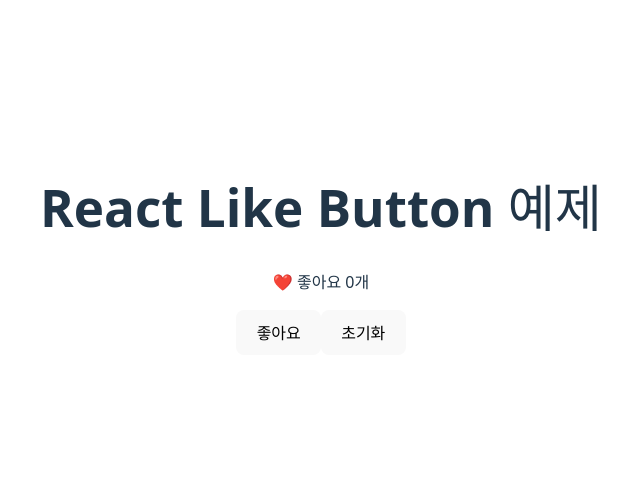
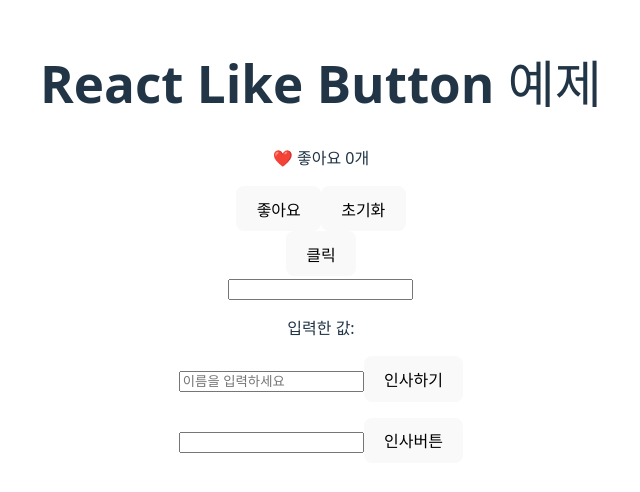
Before and after one commit to Jeontaesu/react-app, a React (Vite) app: page / in a window 1280 px wide. Shown: the part 150-642 px from the top of the page, without its empty margins (319-959 px from the left). Built offline with nearby package versions, Linux system fonts and the light colour scheme.

Commit message:
2단계. 컴포넌트와 상태 관리

```diff
--- a/src/App.jsx
+++ b/src/App.jsx
@@ -1,4 +1,8 @@
 import "./App.css";
+import EventExample from "./components/EventExample";
+import FormPractice from "./components/FormPractice";
+import GreetingForm from "./components/GreetingForm";
+import InputExample from "./components/InputExample";
 import LikeButton from "./components/LikeButton";
 
 function App() {
@@ -6,6 +10,10 @@ function App() {
         <div>
             <h1>React Like Button 예제</h1>
             <LikeButton />
+            <EventExample />
+            <InputExample />
+            <GreetingForm />
+            <FormPractice />
         </div>
     )
 }
--- /dev/null
+++ b/src/components/EventExample.jsx
@@ -0,0 +1,9 @@
+// onClick 사용 예제
+export default function EventExample() {
+  const handleClick = () => {
+    alert('버튼이 클릭되었습니다.!');
+  }
+  return (
+    <button onClick={handleClick}>클릭</button>
+  )
+}
--- /dev/null
+++ b/src/components/FormPractice.jsx
@@ -0,0 +1,22 @@
+import { useState } from "react"
+
+export default function FormPractice() {
+    const [name, setName] = useState('');
+    const [greeting, setGreeting] = useState('');
+
+    const handleChange = (e) => {
+        setName(e.target.value);
+    }
+
+    const handleSubmit = () => {
+        setGreeting(`${name}님 반갑습니다!`)
+    }
+
+  return (
+    <div>
+        <input type="text" value={name} onChange={handleChange}/>
+        <button onClick={handleSubmit}>인사버튼</button>
+        <p>{greeting}</p>
+    </div>
+  )
+}
--- /dev/null
+++ b/src/components/GreetingForm.jsx
@@ -0,0 +1,22 @@
+import { useState } from "react"
+
+export default function GreetingForm() {
+    const [name, setName] = useState('');
+    const [greeting, setGreeting] = useState('');
+
+    const handleChange = (e) => {
+        setName(e.target.value);
+    }
+
+    const handleSubmit = () => {
+        setGreeting(`안녕하세요, ${name}님!`);
+    }
+
+  return (
+    <div>
+        <input type="text" placeholder="이름을 입력하세요" value={name} onChange={handleChange}/>
+        <button onClick={handleSubmit}>인사하기</button>
+        <p>{greeting}</p>
+    </div>
+  )
+}
--- /dev/null
+++ b/src/components/InputExample.jsx
@@ -0,0 +1,17 @@
+import { useState } from "react"
+
+//사용자 입력 다루기 (onChange)
+export default function InputExample() {
+    const [value, setValue] = useState('');
+
+    const handleChange = (e) => {
+        setValue(e.target.value); //e.target은 input요소
+    }
+
+  return (
+    <div>
+        <input type="text" value={value} onChange={handleChange}/>
+        <p>입력한 값: {value}</p>
+    </div>
+  )
+}
```
Also changed, not shown: 메모.txt (deleted).
